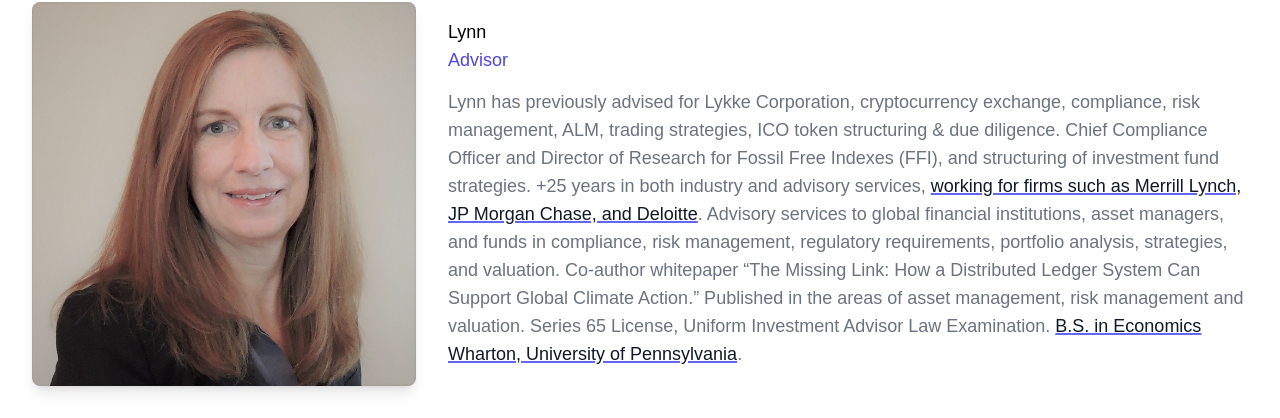
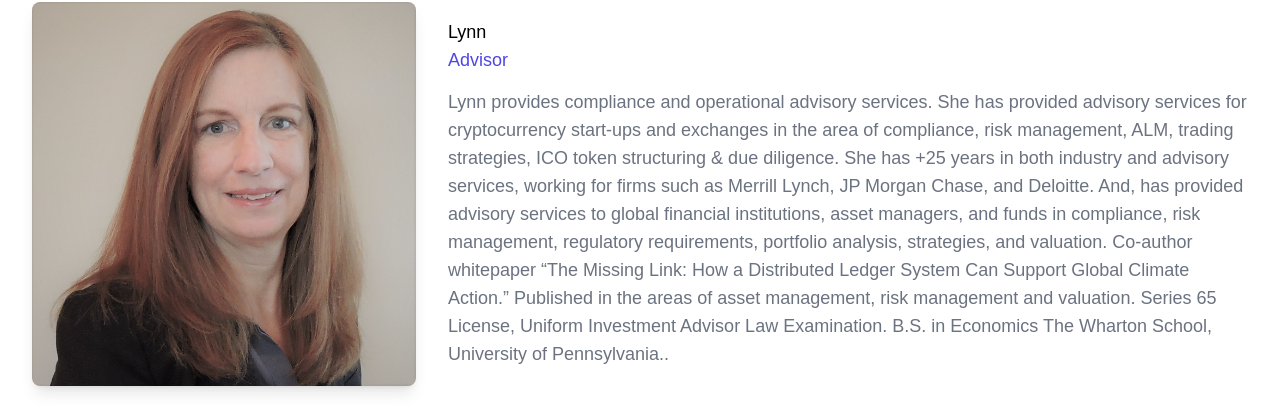
Before and after one commit to Sapien-Nation/citizen-hub, a Next.js app: page /team in a window 1280 px wide. Shown: the part 3278-3696 px from the top of the page. Built offline with nearby package versions, Linux system fonts and the light colour scheme; no server answers; a web font is replaced by a local one.

Commit message:
Update pages/team.tsx

```diff
--- a/pages/team.tsx
+++ b/pages/team.tsx
@@ -51,7 +51,7 @@ const people = [
     name: 'Lynn',
     role: 'Advisor',
     imageUrl: '/images/team/Lynn.png',
-    bio: `Lynn has previously advised for Lykke Corporation, cryptocurrency exchange, compliance, risk management, ALM, trading strategies, ICO token structuring & due diligence. Chief Compliance Officer and Director of Research for Fossil Free Indexes (FFI), and structuring of investment fund strategies. +25 years in both industry and advisory services, <span class='underline decoration-indigo-500 decoration-2 text-gray-900 font-medium'>working for firms such as Merrill Lynch, JP Morgan Chase, and Deloitte</span>. Advisory services to global financial institutions, asset managers, and funds in compliance, risk management, regulatory requirements, portfolio analysis, strategies, and valuation. Co-author whitepaper “The Missing Link: How a Distributed Ledger System Can Support Global Climate Action.” Published in the areas of asset management, risk management and valuation. Series 65 License, Uniform Investment Advisor Law Examination. <span class='underline decoration-indigo-500 decoration-2 text-gray-900 font-medium'>B.S. in Economics Wharton, University of Pennsylvania</span>.`,
+    bio: `Lynn provides compliance and operational advisory services. She has provided advisory services for cryptocurrency start-ups and exchanges in the area of compliance, risk management, ALM, trading strategies, ICO token structuring & due diligence. She has +25 years in both industry and advisory services, working for firms such as Merrill Lynch, JP Morgan Chase, and Deloitte. And, has provided advisory services to global financial institutions, asset managers, and funds in compliance, risk management, regulatory requirements, portfolio analysis, strategies, and valuation. Co-author whitepaper “The Missing Link: How a Distributed Ledger System Can Support Global Climate Action.” Published in the areas of asset management, risk management and valuation. Series 65 License, Uniform Investment Advisor Law Examination. B.S. in Economics The Wharton School, University of Pennsylvania.</span>.`,
   },
 ];
 
```
